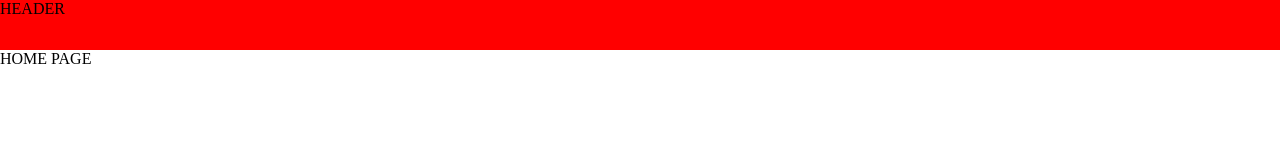
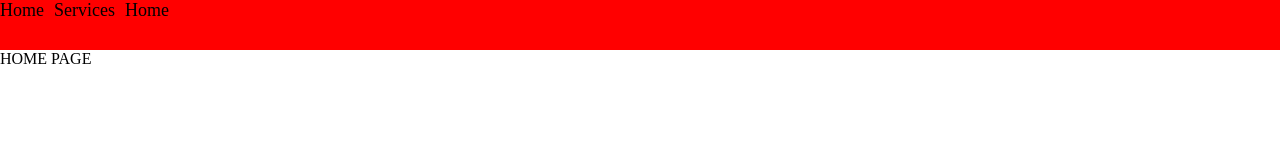
Before and after one commit to joelxgalarza/market-sprout, a Next.js app in the folder market-sprout/: page / in a window 1280 px wide. Shown: the top 160 px of the page. Built offline with nearby package versions, Linux system fonts and the light colour scheme.

Commit message:
Adjusted header button style

```diff
--- a/market-sprout/components/PageHeader.tsx
+++ b/market-sprout/components/PageHeader.tsx
@@ -1,4 +1,17 @@
+import Link from "next/link";
 import styles from "../styles/Page.module.css";
 export default function PageHeader() {
-  return <div className={styles.header}>HEADER</div>;
+  return (
+    <div className={styles.header}>
+      <Link href={"/"} className={styles.button}>
+        Home
+      </Link>
+      <Link href={"/services"} className={styles.button}>
+        Services
+      </Link>
+      <Link href={"/about"} className={styles.button}>
+        Home
+      </Link>
+    </div>
+  );
 }
--- /dev/null
+++ b/market-sprout/pages/services.tsx
@@ -0,0 +1,5 @@
+import PageComponent from "../components/PageComponent";
+
+export default function Services() {
+  return <PageComponent>SERVICES</PageComponent>;
+}
--- a/market-sprout/styles/Page.module.css
+++ b/market-sprout/styles/Page.module.css
@@ -9,4 +9,12 @@
   width: 100%;
   height: 50px;
   background-color: red;
+  display: flex;
+  flex-direction: row;
+  gap: 10px;
 }
+.header .button {
+  color: black;
+  font-size: 18px;
+  text-decoration-line: none;
+}
```
